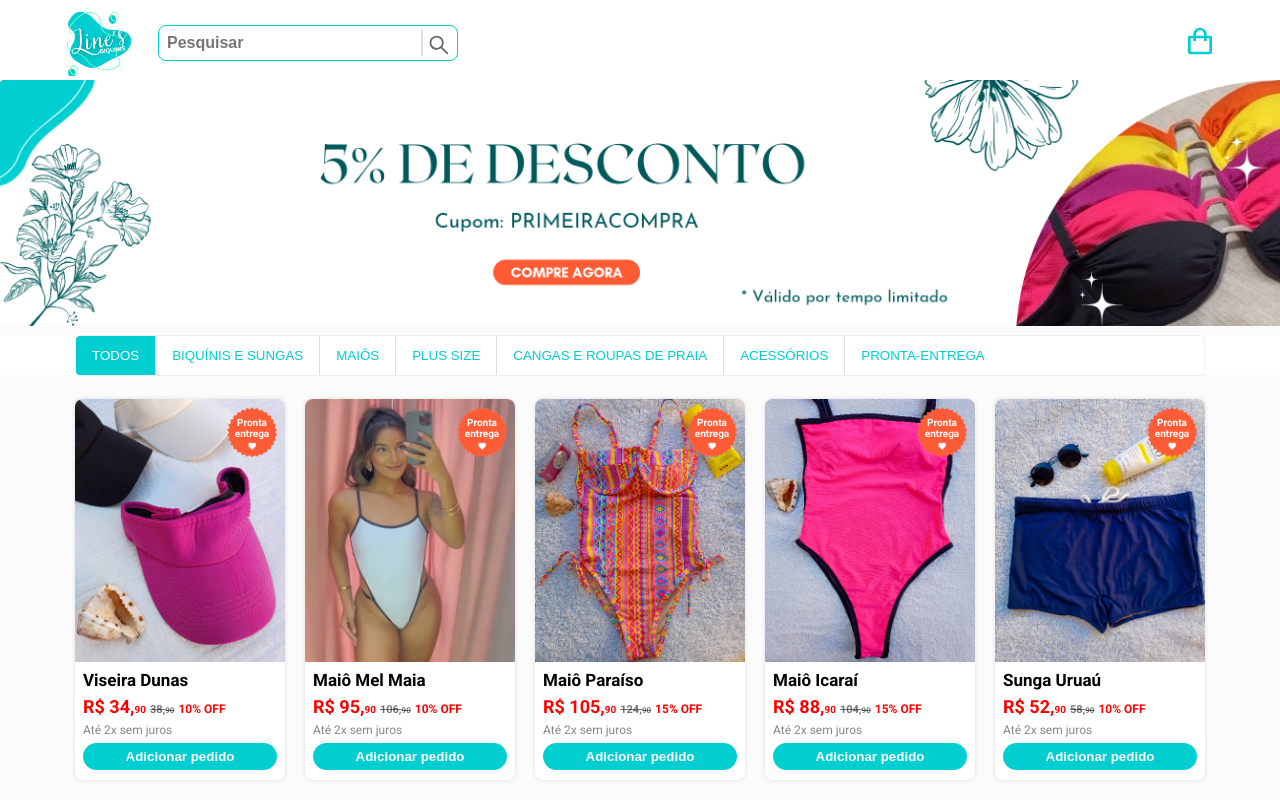
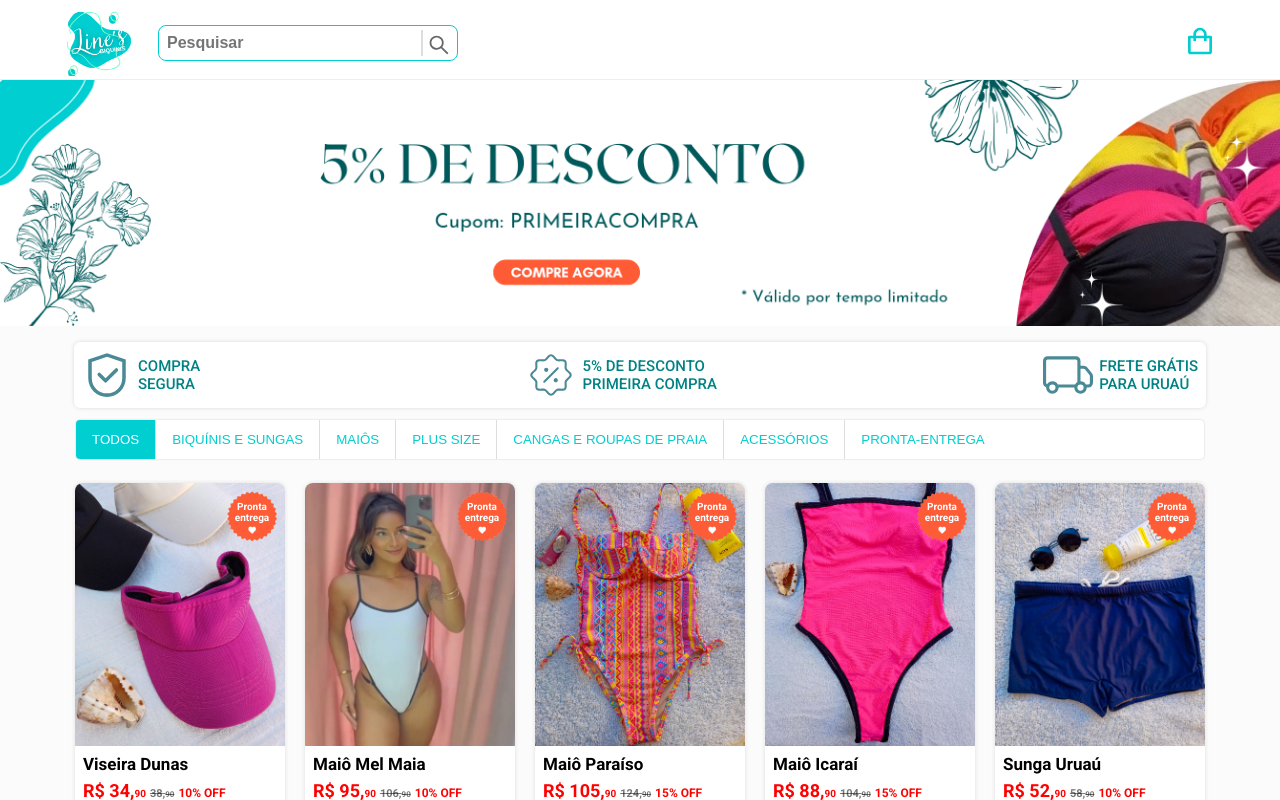
Before and after one commit to FranciscoNeto2909/iec_biquinis, a React (Vite) app: page / in a window 1280 px wide. Shown: the top 800 px of the page. Built offline with nearby package versions, Linux system fonts and the light colour scheme.

Commit message:
buy infos created and app improved

```diff
--- a/src/App.jsx
+++ b/src/App.jsx
@@ -25,22 +25,14 @@ export default function App() {
   const [msgVisib, setMsgVisib] = useState(false)
 
   function handleSearch(text) {
-      navigate("/")
     if (text === "") {
       setFilteredBikinis(bikinisCategorie)
     } else {
+      navigate("/")
       setFilteredBikinis(bikinis.filter(bik => bik.name.normalize('NFD').replace(/[\u0300-\u036f]/g, '').toLowerCase().includes(text)))
     }
   }
 
-  function handleSetMsg(text) {
-    setMsgVisib(true)
-    setMsg(text)
-    setTimeout(() => {
-      setMsgVisib(false)
-      setMsg("")
-    }, 1200);
-  }
 
   useEffect(() => {
     const cart = localStorage.getItem('cart')
--- /dev/null
+++ b/src/components/buyInfos/BuyInfos.jsx
@@ -0,0 +1,40 @@
+import { AiOutlineSafety } from "react-icons/ai"
+import { CiDiscount1 } from "react-icons/ci";
+import { BsTruck } from "react-icons/bs";
+import "./buyInfos.css"
+import { useEffect, useState } from "react";
+
+export default function BuyInfos() {
+    const [iconSize,setIconSize] = useState(50)
+
+    useEffect(() => {
+        if (window.innerWidth < 500) {
+            setIconSize(30)
+        }
+    },[window.innerWidth])
+    return(
+        <div className="buyInfos">
+            <div className="buyInfo_item">
+                <AiOutlineSafety size={iconSize} color="#4A8996" />
+                <div className="buyInfo_item_texts">
+                    <span className="buyInfo_item_text">compra</span>
+                    <span className="buyInfo_item_text">segura</span>
+                </div>
+            </div>
+            <div className="buyInfo_item">
+                <CiDiscount1 size={iconSize} color="#4A8996" />
+                <div className="buyInfo_item_texts">
+                    <span className="buyInfo_item_text">5% de desconto</span>
+                    <span className="buyInfo_item_text">primeira compra</span>
+                </div>
+            </div>
+            <div className="buyInfo_item">
+                <BsTruck size={iconSize} color="#4A8996" />
+                <div className="buyInfo_item_texts">
+                    <span className="buyInfo_item_text">frete grátis</span>
+                    <span className="buyInfo_item_text">para uruaú</span>
+                </div>
+            </div>
+        </div>
+    )
+}
--- /dev/null
+++ b/src/components/buyInfos/buyInfos.css
@@ -0,0 +1,47 @@
+.buyInfos{
+    max-width: 1132px;
+    width: 100%;
+    margin:0 auto;
+    margin-top: 16px;
+    padding: 8px;
+    border-radius: 6px;
+    display: flex;
+    background-color: #fff;
+    box-shadow: 0 0 4px #0002;
+    justify-content: space-between;
+}
+
+.buyInfo_item{
+    display: flex;
+    align-items: center;
+    gap: 6px;
+}
+
+.buyInfo_item_text{
+    display: block;
+    text-transform: uppercase;
+    color: #008285;
+    font-size: 15px;
+    font-weight: 500;
+}
+
+@media (max-width: 500px) {
+    .buyInfos{
+        margin-top: 0;
+        margin-bottom: 10px;
+        width: 95%;
+        padding:8px 4px;
+    }
+
+    .buyInfo_item{
+        gap: 2px;
+    }
+
+    .buyInfo_item_text{
+        display: block;
+        text-transform: uppercase;
+        color: #008285;
+        font-size: 11px;
+        font-weight: 500;
+    }
+}
--- a/src/components/carousel/Carousel.jsx
+++ b/src/components/carousel/Carousel.jsx
@@ -3,24 +3,8 @@ import { Swiper, SwiperSlide } from "swiper/react"
 import { Pagination, Navigation } from 'swiper/modules';
 import 'swiper/css/effect-fade';
 import "./carousel.css"
-import { useEffect, useState } from "react";
 
 export default function Carousel({ images }) {
-    const [navigation, setNavigation] = useState(false)
-
-    function handleResize() {
-        if (window.innerWidth > 500) {
-            setNavigation(true)
-        }
-    }
-
-    useEffect(() => {
-        window.addEventListener("resize", handleResize())
-        return () => {
-            window.removeEventListener("resize", handleResize())
-        }
-    }, [navigation])
-
 
     return (
         <Swiper
@@ -28,7 +12,7 @@ export default function Carousel({ images }) {
             pagination={{
                 dynamicBullets: true,
             }}
-            navigation={navigation ? true : false}
+            navigation={true}
             modules={[Pagination, Navigation]}
         >
             {images.map((img, i) => (
--- a/src/components/carousel/carousel.css
+++ b/src/components/carousel/carousel.css
@@ -8,14 +8,20 @@
     height: 525px;
 }
 
-.swiper-button-prev {
-    left: 2px !important;
+.swiper-button-prev{
+    left: 10px !important;
+}
+
+.swiper-button-prev, .swiper-button-next {
+    width: 50px !important;
+    height: 50px !important;
     transform: scale(0.8);
+    padding: 2px !important;
+    border-radius: 50%;
 }
 
 .swiper-button-next {
-    right: 2px !important;
-    transform: scale(0.8);
+    right: 10px !important;
 }
 
 
@@ -30,3 +36,21 @@
         height: 100%;
     }
 }
+
+@media (max-width:500px) {
+    .swiper-button-prev{
+        left: -10px !important;
+    }
+
+    .swiper-button-prev, .swiper-button-next {
+        width: 50px !important;
+        height: 50px !important;
+        transform: scale(0.8);
+        padding: 2px !important;
+        border-radius: 50%;
+    }
+
+    .swiper-button-next {
+        right: -10px !important;
+    }
+}
--- a/src/components/header/header.css
+++ b/src/components/header/header.css
@@ -3,8 +3,8 @@
     background-color: #fff;
     display: flex;
     padding-top: 8px;
-    box-shadow: 0 0 8px #ddd;
     justify-content: center;
+    border-bottom: 1px solid #eee;
 }
 
 .header_container {
@@ -67,8 +67,6 @@
     .header {
         height: auto;
         padding: 12px 0;
-        box-shadow: 0 0 2px #ddd;
-        border-bottom: 1px solid #ddd;
     }
 
     .header_container {
--- a/src/components/modal/Modal.jsx
+++ b/src/components/modal/Modal.jsx
@@ -1,6 +1,7 @@
 /* eslint-disable react/prop-types */
-import { useEffect, useMemo, useState } from "react"
+import { useMemo, useState } from "react"
 import { AiOutlinePlus, AiOutlineMinus } from "react-icons/ai"
+import { IoIosArrowBack } from "react-icons/io";
 import Select from "../Select/Select"
 import Carousel from "../carousel/Carousel"
 import "./modal.css"
@@ -109,6 +110,13 @@ export default function Modal({ item, handleCloseModal, handleSetMsg }) {
                     </div>
                 }
                 <div className={`modal`}>
+                    { window.innerWidth < 500 &&
+                        <div className="modal_mobile_close">
+                            <button className="" onClick={() => handleCloseModal()}>
+                                <IoIosArrowBack size={36} />
+                            </button>
+                        </div>
+                    }
                     <div className="modal_image">
                         <Carousel images={item.images} />
                     </div>
@@ -152,7 +160,7 @@ export default function Modal({ item, handleCloseModal, handleSetMsg }) {
                         <div className="modal_info_value">
                             <div className="modal_info_value_prod">
                                 <p className="modal_info_value_text">
-                                    Produto:
+                                    Valor:
                                     <span className={`modal_info_value_price ${item.onSale && "discount_color"}`}> R$ {item.onSale ? (price * itemQuant) - 1   : (price * itemQuant) - 1},90</span>
                                 </p>
                                 {color.inStock && size.inStock &&
@@ -178,7 +186,7 @@ export default function Modal({ item, handleCloseModal, handleSetMsg }) {
                             }
                             <div className="modal_soldOff">
                                 <p className="modal_soldOff_firsttext">Não achou o que queria ?</p>
-                                <a className="modal_soldOff_button" href={`https://wa.me/5585996585581?text=${soldOfftext}`}>Encomendar</a>
+                                <a className="modal_soldOff_button" href={`https://wa.me/5585996585581?text=${soldOfftext}`}>Avise-me</a>
                                 <p className="modal_soldOff_text">Verificar disponibilidade de cor e tamanho</p>
                             </div>
                     </div>
--- a/src/components/modal/modal.css
+++ b/src/components/modal/modal.css
@@ -50,8 +50,7 @@
 
 .modal_mobile_close {
     width: 100%;
-    height: 33px;
-    margin-left: -12px;
+    margin-left: -20px;
 }
 
 .modal_mobile_close button {
--- a/src/pages/home/Home.jsx
+++ b/src/pages/home/Home.jsx
@@ -5,6 +5,7 @@
     import bannerDesk from "../.././assets/bannerDesk.png"
     import { categoriasMap, categories } from "../.././data/categories"
     import "./home.css"
+import BuyInfos from "../../components/buyInfos/BuyInfos"
 
     export default function Home({filteredBikinis,setBikinisCategorie}) {
 
@@ -37,34 +38,19 @@
 
       return (
           <div className="home">
-          {window.innerWidth < 525 &&
-            <>
               <div className="home_banner">
-                <img src={banner} alt="" className="home_banner_img" />
+                {window.innerWidth < 525 ?
+                  <img src={banner} alt="" className="home_banner_img" /> :
+                  <img src={bannerDesk} style={{ height: "auto", width: "100vw" }} alt="" className="home_banner_img" />
+                }
               </div>
+              <BuyInfos/>
               <div className="home_header_categories">
                 {categories.map((cat, i) => (
                   <button className={`home_header_categories_button ${i === selectedCat && "categories_button_selected"}`} onClick={() => handleSetCategorie(cat, i)} key={i}>{cat.toUpperCase()}
                   </button>
                 ))}
             </div>
-            </>
-          }
-          {window.innerWidth > 525 &&
-            <>
-              <section className="home_banner">
-                <img src={bannerDesk} style={{ height: "auto", width: "100vw" }} alt="" className="home_banner_img" />
-              </section>
-              <section className="home_categories">
-                <div className="home_header_categories">
-                  {categories.map((cat, i) => (
-                    <button className={`home_header_categories_button ${i === selectedCat && "categories_button_selected"}`} onClick={() => handleSetCategorie(cat, i)} key={i}>{cat.toUpperCase()}
-                    </button>
-                  ))}
-                </div>
-              </section>
-            </>
-          }
             <section className="home_container">
               {
                 filteredBikinis.map((bik, i) => (
--- a/src/pages/home/home.css
+++ b/src/pages/home/home.css
@@ -43,6 +43,7 @@
     font-size: 24px;
     font-weight: bold;
     overflow-x: hidden;
+    z-index: 1;
 }
 
 .home_banner_img {
@@ -63,6 +64,8 @@
 
 .home_header_categories {
     max-width: 1128px;
+    margin: 0 auto;
+    margin-top: 12px;
     width: 100%;
     background-color: #FFF;
     box-shadow: 0 0 2px #0003;
```
Lines whose indentation alone changed are shown as unchanged.
